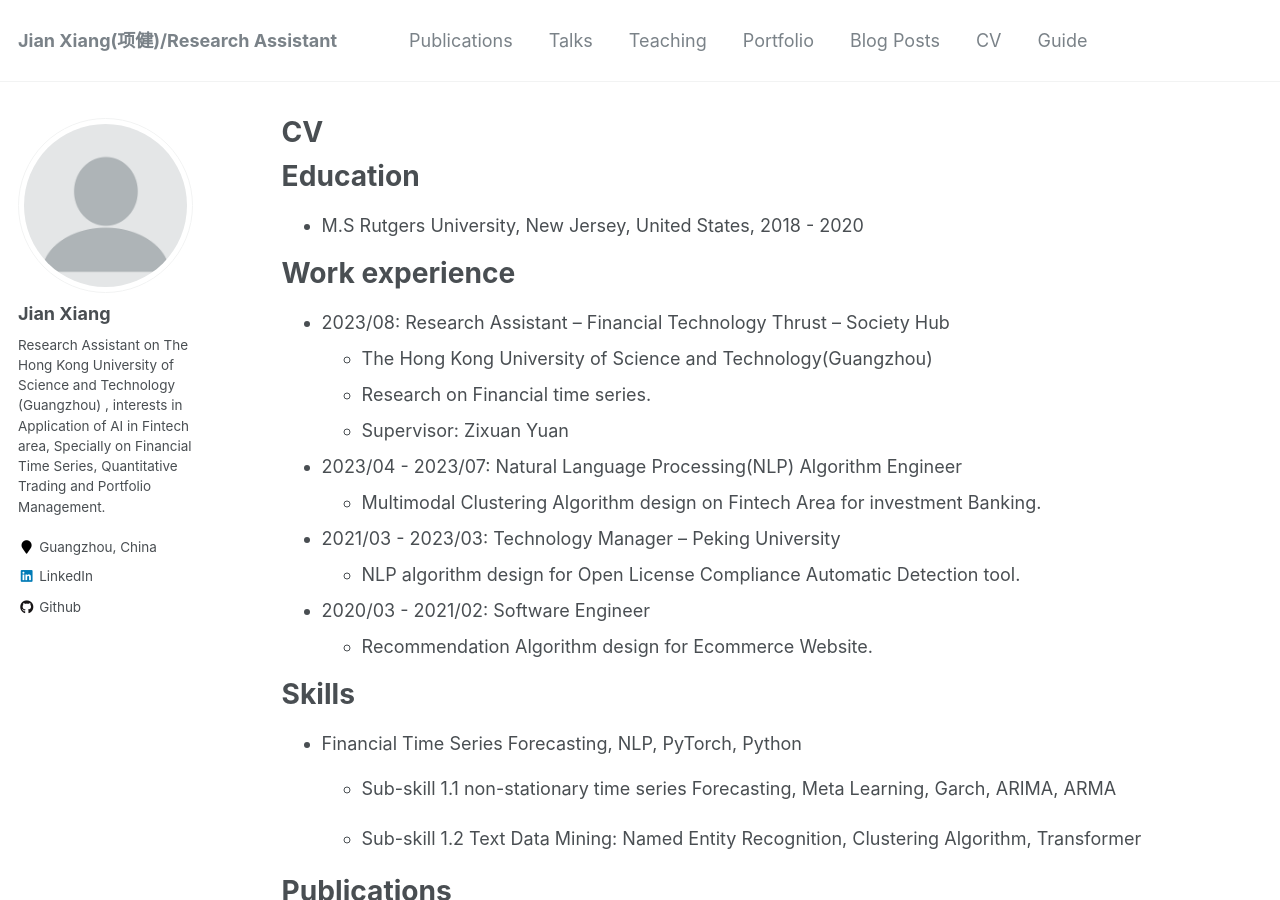
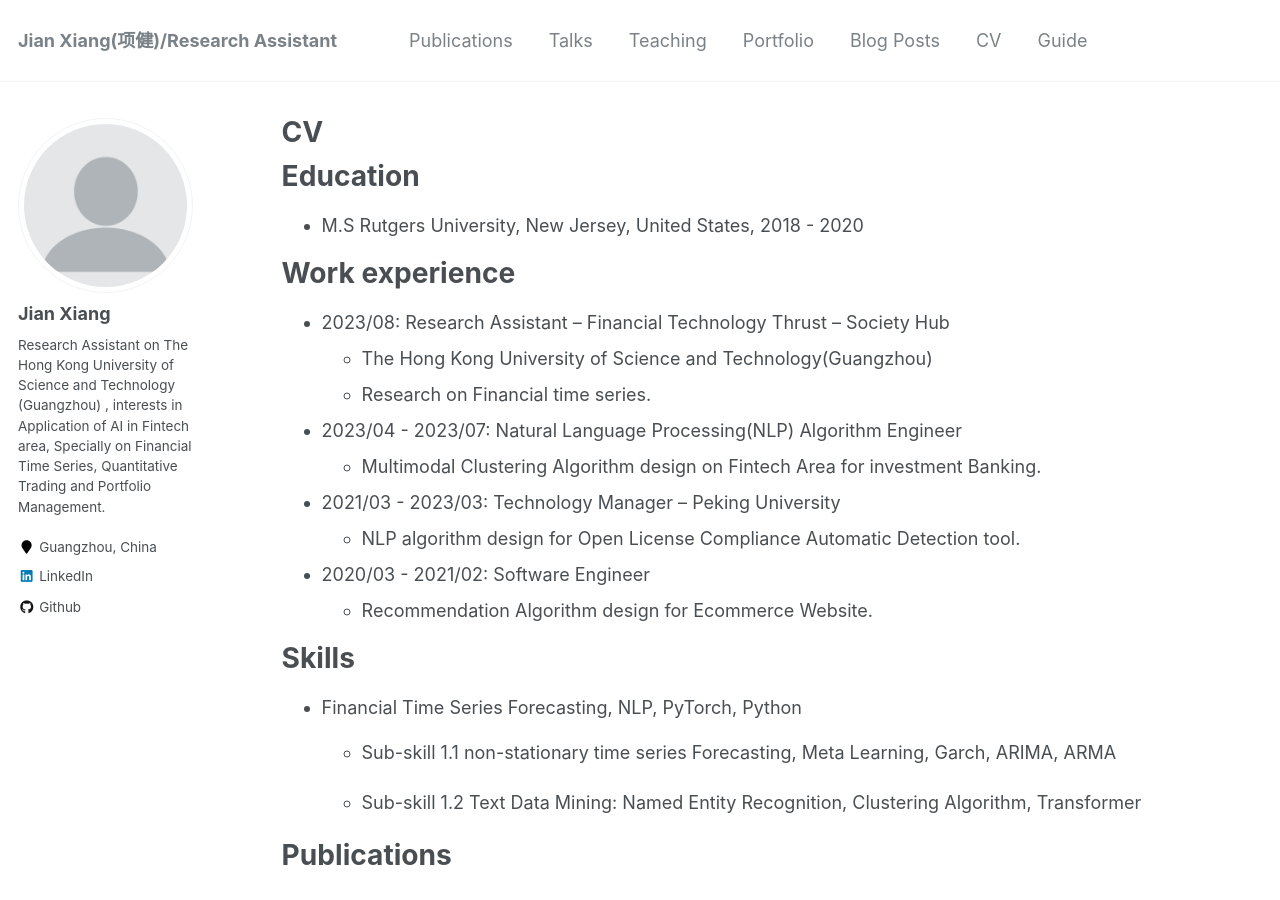
Before and after one commit to jianxiang95/jianxiang95.github.io, a Jekyll site: the page built from _pages/cv.md, in a window 1280 px wide and 900 px high. Built offline with Jekyll 4.4.1, drawn with Linux system fonts in a browser that asks for light colours.

Commit message:
Update cv.md

```diff
--- a/_pages/cv.md
+++ b/_pages/cv.md
@@ -18,7 +18,7 @@ Work experience
 * 2023/08: Research Assistant -- Financial Technology Thrust -- Society Hub
   * The Hong Kong University of Science and Technology(Guangzhou)
   * Research on Financial time series.
-  * Supervisor: Zixuan Yuan
+
 
 * 2023/04 - 2023/07: Natural Language Processing(NLP) Algorithm Engineer
   * Multimodal Clustering Algorithm design on Fintech Area for investment Banking.
```
